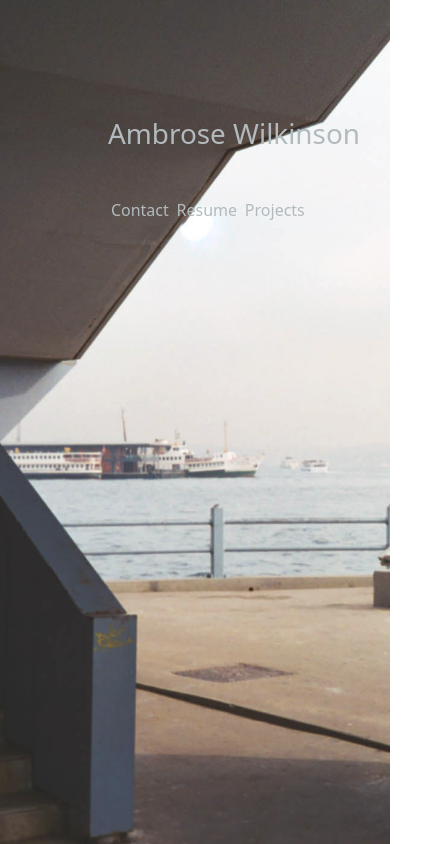
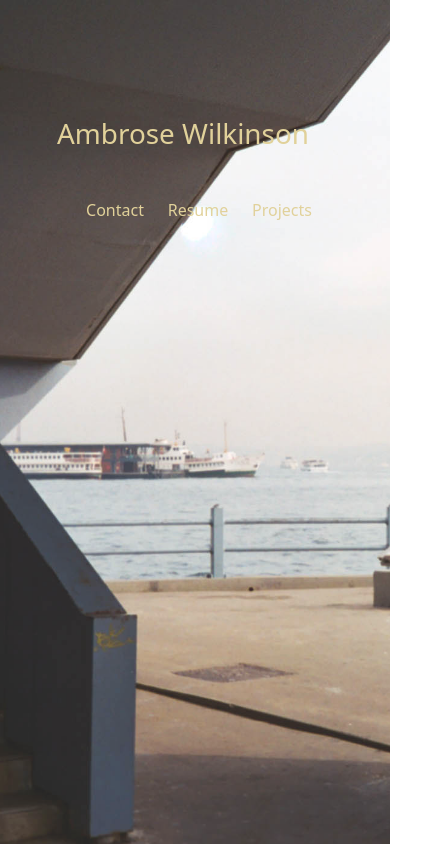
Before and after one commit to a-breezy/portfolio, a React (Create React App) app: page /contact in a window 390 px wide. Shown: the top 844 px of the page, 429 px wide, since content can reach past the window. Built offline with nearby package versions, Linux system fonts and the light colour scheme.

Commit message:
added links to nav

```diff
--- a/src/App.js
+++ b/src/App.js
@@ -80,15 +80,14 @@ function App() {
 
 	return (
 		<ThemeProvider breakpoints={["xxl", "xl", "lg", "md", "sm", "xs"]}>
-			<div id="hero">
+			<Router>
 				<Nav
 				// pages={pages}
 				// currentPage={currentPage}
 				// setCurrentPage={setCurrentPage}
 				/>
-			</div>
-			<main>
-				<Router>
+
+				<main>
 					<Routes>
 						<Route path="/" element={<Home projects={projects} />} />
 						<Route path="/contact" element={<Contact />} />
@@ -101,8 +100,8 @@ function App() {
 
 						<Route path="*" element={<Home projects={projects} />} />
 					</Routes>
-				</Router>
-			</main>
+				</main>
+			</Router>
 
 			{/* <Footer /> */}
 		</ThemeProvider>
--- a/src/components/Nav/index.js
+++ b/src/components/Nav/index.js
@@ -7,27 +7,40 @@ import { Link } from "react-router-dom";
 const Nav = (props) => {
 	const { pages = [], currentPage, setCurrentPage } = props;
 
+	// refer back to photo prt to mkae the title of the page change with every page selected
 	// useEffect(() => {
 	// 	document.title = currentPage.name;
 	// }, [currentPage]);
 
+	// also change the hero image to a different image for each page select
+
 	return (
+		<div id="hero">
 			<Container className="header">
 				<Row className="nav">
 					<Col>
+						<Link to="/" className="link">
 							<h1 className="text-center p-3">Ambrose Wilkinson</h1>
+						</Link>
 					</Col>
 					<Col>
-					<nav expand="md" sticky="top" className="p-4">
+						<nav expand="md" sticky="top" className="text-center p-4">
 							<ul className="navlinks">
-							<li>Contact</li>
-							<li>Resume</li>
-							<li>Projects</li>
+								<Link to="/contact" className="link">
+									<li className="px-2">Contact</li>
+								</Link>
+								<Link to="/resume" className="link">
+									<li className="px-2 ">Resume</li>
+								</Link>
+								<Link to="/projects" className="link">
+									<li className="px-2 ">Projects</li>
+								</Link>
 							</ul>
 						</nav>
 					</Col>
 				</Row>
 			</Container>
+		</div>
 	);
 };
 
--- a/src/index.css
+++ b/src/index.css
@@ -25,25 +25,21 @@ code {
 	color: rgb(220, 202, 137);
 }
 
-@media (max-width: 992px) {
-	#hero {
-		padding: 1px;
-		background-image: url("../src/assets/img/homepage/turkey-banner.jpg");
-		background-attachment: fixed;
-		background-position: 40% 50%;
-		background-size: auto 100%;
-
-		color: rgb(165, 175, 179);
-	}
-
-
-}
-
 .header {
 	margin-top: 100px;
 	position: absolute;
 	left: 10%;
 	right: 10%;
+}
+
+.link,
+.link:hover {
+	text-decoration: none;
+	color: rgb(220, 202, 137);
+}
+
+.nav {
+	width: 100%;
 }
 
 .navlinks ul {
@@ -139,3 +135,21 @@ code {
 .input {
 	width: 100%;
 }
+
+/* media queries for smaller screens */
+@media (max-width: 992px) {
+	#hero {
+		padding: 1px;
+		background-image: url("../src/assets/img/homepage/turkey-banner.jpg");
+		background-attachment: fixed;
+		background-position: 40% 50%;
+		background-size: auto 100%;
+
+		color: rgb(165, 175, 179);
+	}
+
+	.header {
+		left: 0%;
+		right: 0%;
+	}
+}
```
Lines whose indentation alone changed are shown as unchanged.
